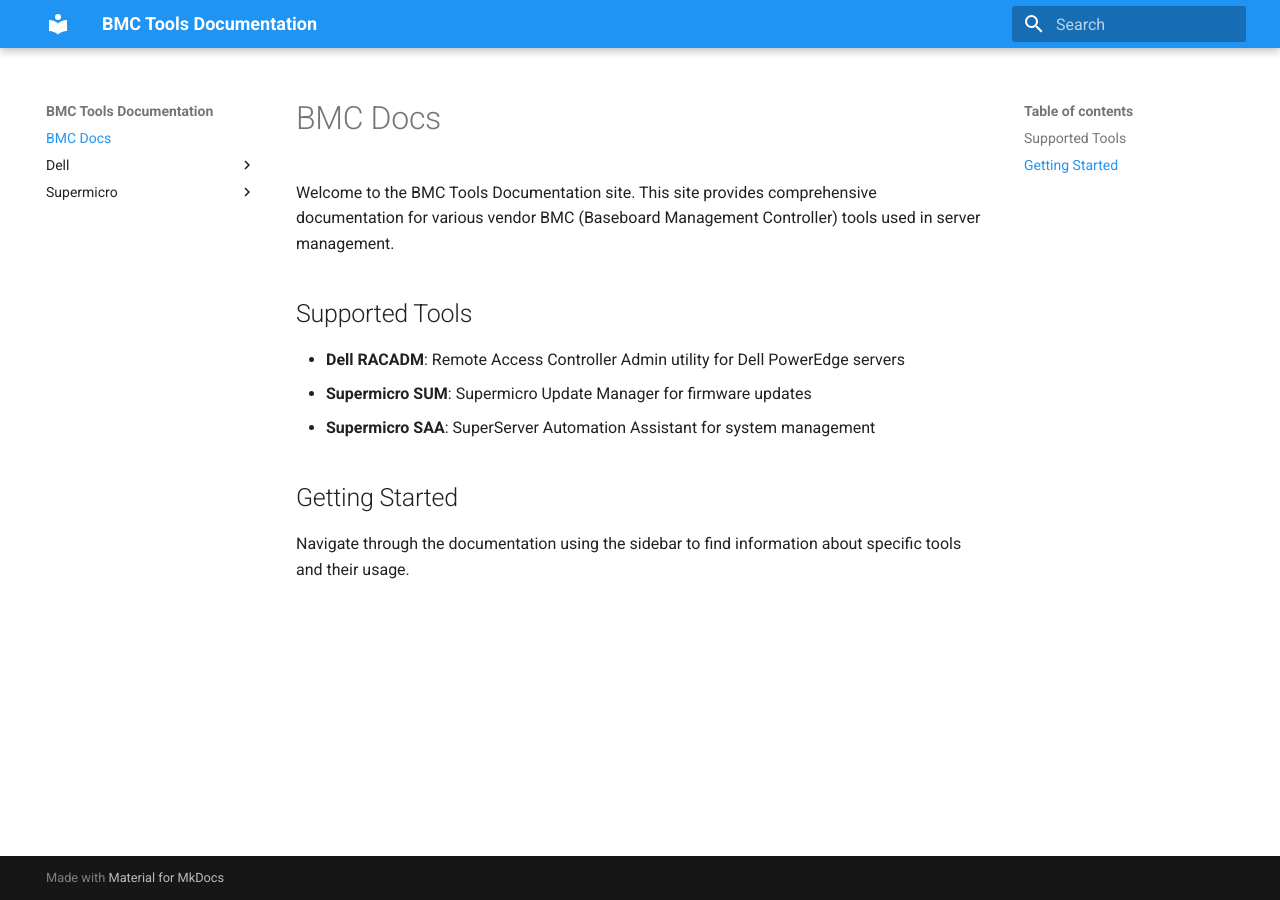
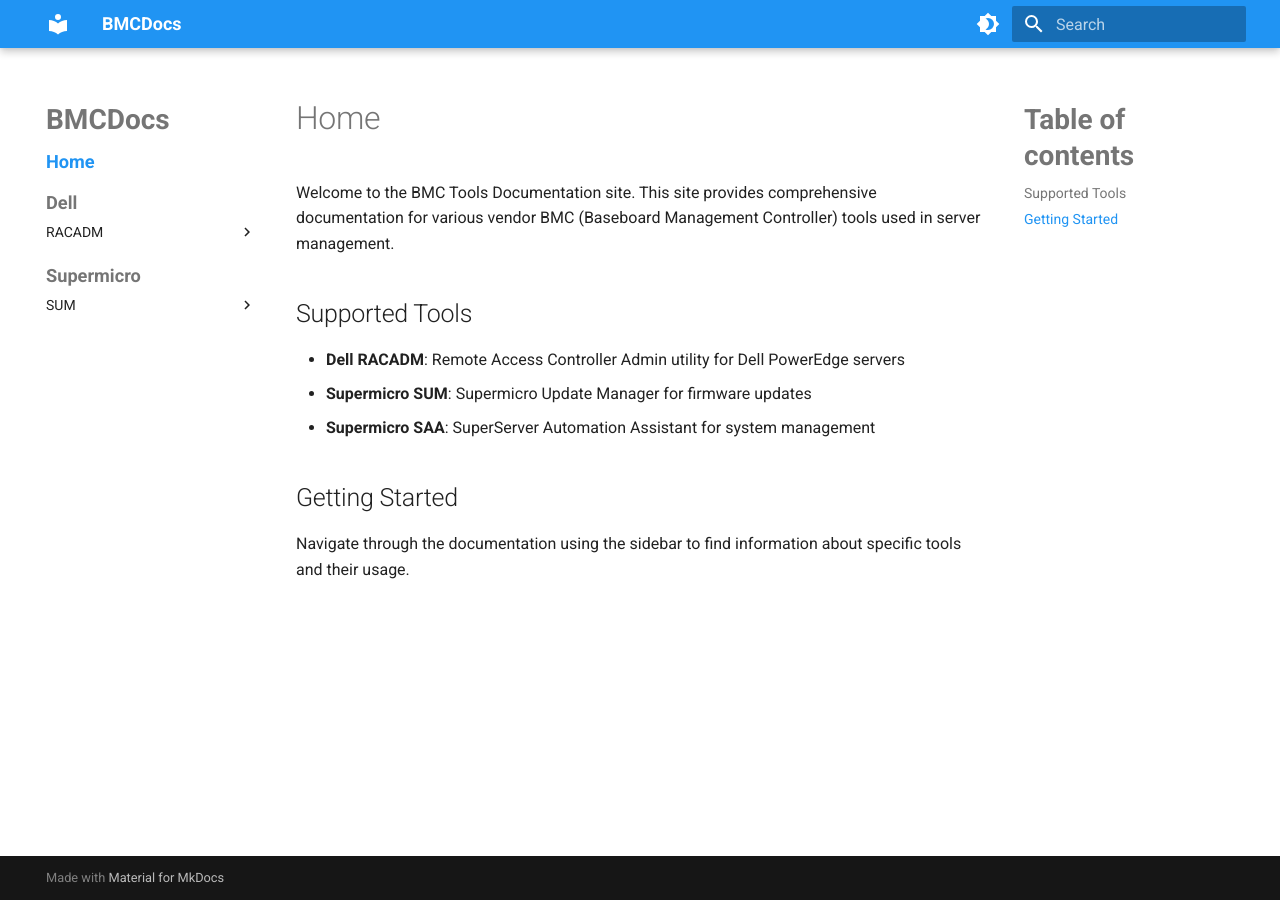
Before and after one commit to jessebutryn/bmcdocs, an MkDocs documentation site: the page built from docs/index.md, in a window 1280 px wide. Built offline with MkDocs 1.6.1 and Material for MkDocs 9.7.7, drawn with Linux system fonts in a browser that asks for light colours.

Commit message:
feat: dark mode and other styles

```diff
--- a/docs/index.md
+++ b/docs/index.md
@@ -1,5 +1,3 @@
-# BMC Docs
-
 Welcome to the BMC Tools Documentation site. This site provides comprehensive documentation for various vendor BMC (Baseboard Management Controller) tools used in server management.
 
 ## Supported Tools
--- /dev/null
+++ b/docs/stylesheets/extra.css
@@ -0,0 +1,31 @@
+/* Custom CSS to fix navigation font sizing */
+
+/* Make top-level navigation items larger - direct children of main nav */
+.md-nav--primary > .md-nav__list > .md-nav__item > .md-nav__link,
+.md-nav--primary > .md-nav__list > .md-nav__item > label.md-nav__link {
+  font-size: 1.3em !important;
+  font-weight: 600 !important;
+}
+
+/* Make second-level navigation items normal size */
+.md-nav--primary .md-nav__list .md-nav__list > .md-nav__item > .md-nav__link {
+  font-size: 1em !important;
+  font-weight: 500 !important;
+}
+
+/* Make third-level and deeper navigation items smaller */
+.md-nav--primary .md-nav__list .md-nav__list .md-nav__list > .md-nav__item > .md-nav__link {
+  font-size: 0.95em !important;
+  font-weight: 400 !important;
+}
+
+/* Ensure proper spacing for navigation items */
+.md-nav__item {
+  margin-bottom: 0.25rem;
+}
+
+/* Make the site name in header bigger */
+.md-nav__title {
+  font-size: 2em !important;
+  font-weight: 700 !important;
+}
--- a/mkdocs.yml
+++ b/mkdocs.yml
@@ -1,25 +1,54 @@
-site_name: BMC Tools Documentation
+site_name: BMCDocs
 site_description: Documentation for vendor BMC tools like Dell RACADM, Supermicro SUM/SAA, etc.
 site_author: Jesse Butryn
 
 theme:
   name: material
   palette:
-    primary: blue
-    accent: blue
+    # Palette toggle for dark mode
+    - media: "(prefers-color-scheme: dark)"
+      scheme: slate
+      primary: blue
+      accent: blue
+      toggle:
+        icon: material/brightness-7
+        name: Switch to light mode
+    # Palette toggle for light mode
+    - media: "(prefers-color-scheme: light)"
+      scheme: default
+      primary: blue
+      accent: blue
+      toggle:
+        icon: material/brightness-4
+        name: Switch to dark mode
+  features:
+    - navigation.instant
+    - navigation.tracking
+    - navigation.sections
+    - navigation.expand
+    - navigation.prune
+    - navigation.top
+    - search.suggest
+    - search.highlight
+    - content.tabs.link
+    - content.code.annotation
+    - content.code.copy
 
 # nav:
 #   - Home: index.md
-#   - Dell:
-#     - racadm:
+#   - 'Dell :fontawesome-solid-server:':
+#     - 'RACADM :material-console:':
 #       - Overview: dell/racadm/index.md
-#       - Get Command: dell/racadm/get.md
-#       - Set Command: dell/racadm/set.md
-#       - Subcommands: dell/racadm/subcommands
-#   - Supermicro:
-#     - SUM: supermicro/sum.md
-#     - SAA: supermicro/saa.md
+#       - 'Get Command :material-download:': dell/racadm/get.md
+#       - 'Set Command :material-upload:': dell/racadm/set.md
+#       - 'Subcommands :material-menu:': dell/racadm/subcommands/
+#   - 'Supermicro :fontawesome-solid-microchip:':
+#     - 'SUM :material-package-variant:': supermicro/sum/
+#     - 'SAA :material-shield-check:': supermicro/saa.md
 
 plugins:
   - search
   - awesome-pages
+
+extra_css:
+  - stylesheets/extra.css
```
Also changed, not shown: docs/supermicro/saa.md (deleted, +0 -25 lines), docs/dell/.pages (added), docs/dell/RACADM/.pages (added), docs/supermicro/.pages (added), docs/supermicro/SAA/.pages (added), docs/supermicro/SUM/.pages (added).
